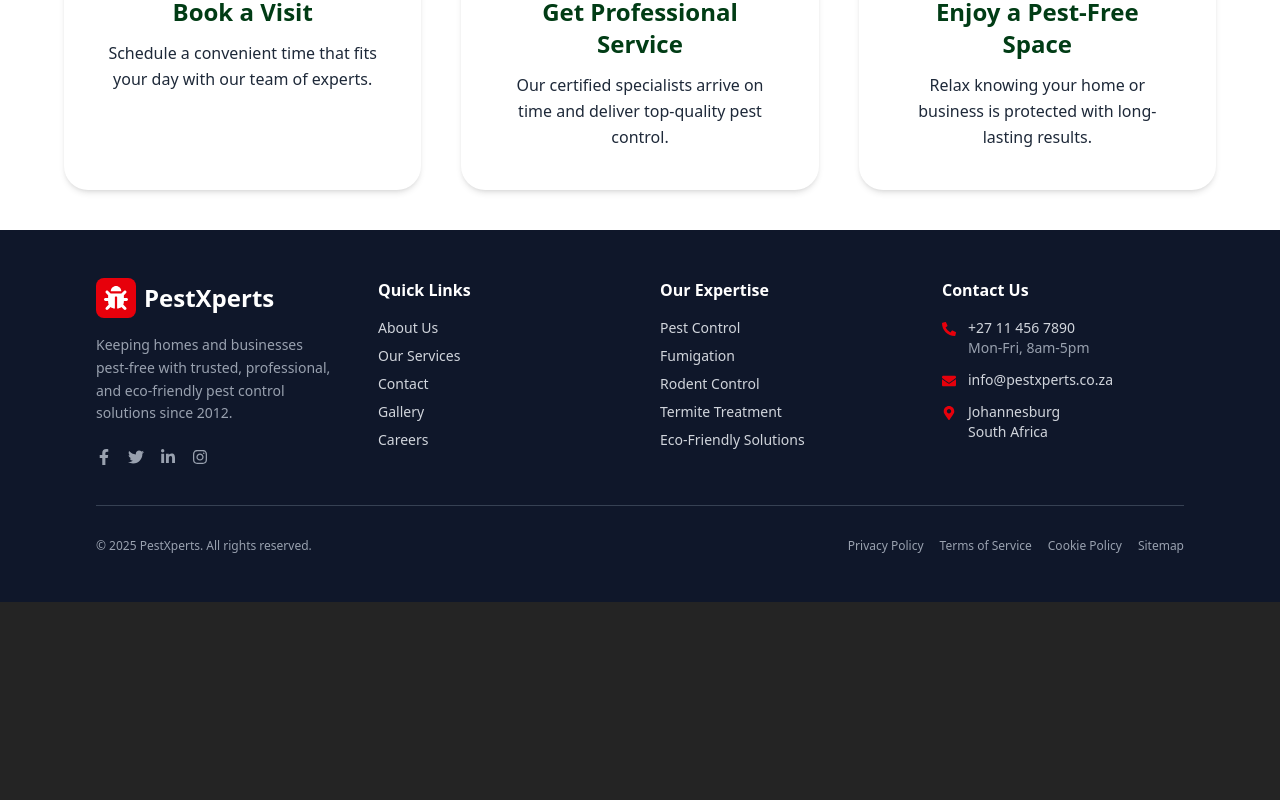
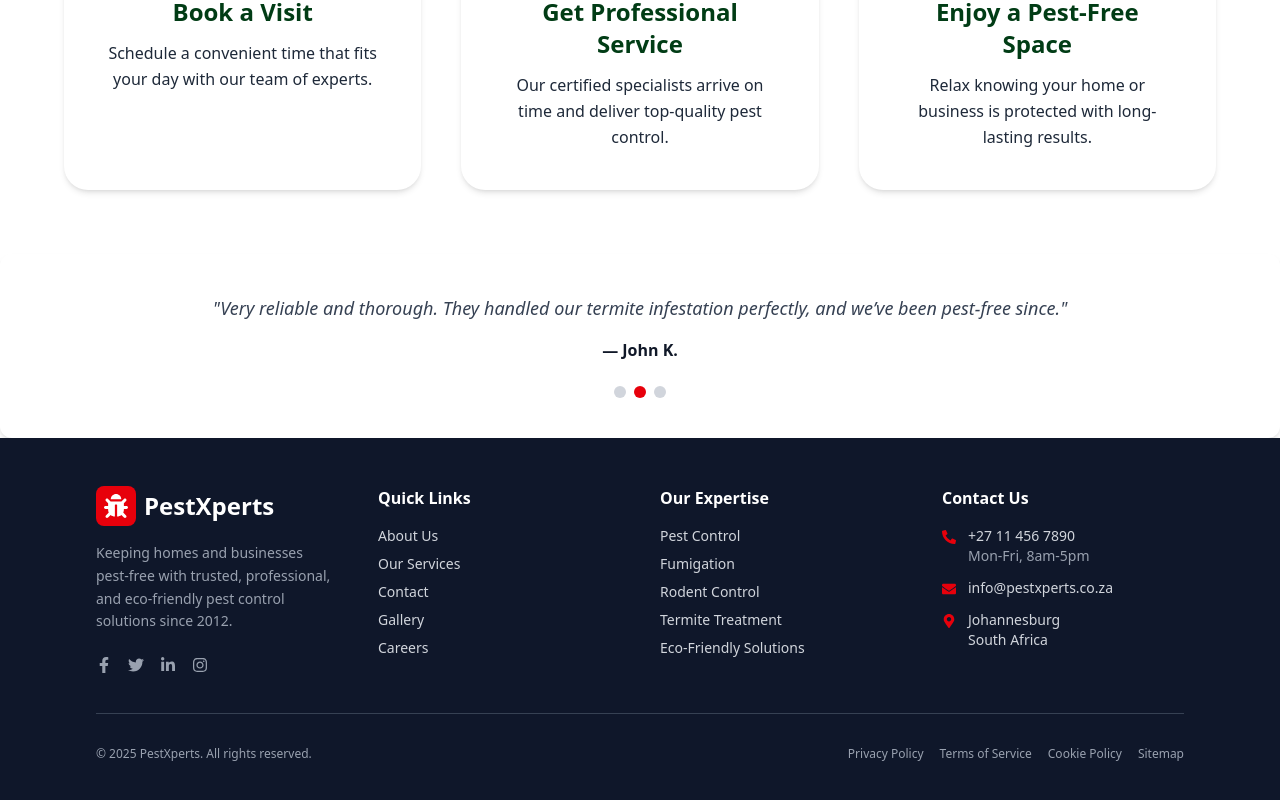
Before and after one commit to HlobisileLukhele/pestXperts, a React (Vite) app: page / in a window 1280 px wide. Shown: the part 1940-2740 px from the top of the page. Before the commit the page ends 2542 px from the top, so only its background shows below. Built offline with nearby package versions, Linux system fonts and the light colour scheme.

Commit message:
Add testimonials section with auto-sliding reviews to Home component

```diff
--- a/src/Pages/Home.jsx
+++ b/src/Pages/Home.jsx
@@ -1,16 +1,75 @@
-import CalltoAction from '../components/CalltoAction.jsx';
-import Hero from '../components/Hero.jsx';
-import ServicesCards from '../components/servicesCards.jsx';
-import StepsSection from '../components/StepSection.jsx';
+import { useState, useEffect } from "react";
+import { motion } from "framer-motion";
+
+import CalltoAction from "../components/CalltoAction.jsx";
+import Hero from "../components/Hero.jsx";
+import ServicesCards from "../components/servicesCards.jsx";
+import StepsSection from "../components/StepSection.jsx";
+
+const reviews = [
+  {
+    name: "Sibongile M.",
+    review:
+      "PestXperts eliminated our cockroach problem within a day. Excellent service and professional team.",
+  },
+  {
+    name: "John K.",
+    review:
+      "Very reliable and thorough. They handled our termite infestation perfectly, and we’ve been pest-free since.",
+  },
+  {
+    name: "Zanele D.",
+    review:
+      "The technicians were friendly and explained everything. I highly recommend PestXperts for any pest issue.",
+  },
+];
 
 function Home() {
+  const [currentReview, setCurrentReview] = useState(0);
+
+  // Auto-slide reviews every 4 seconds
+  useEffect(() => {
+    const interval = setInterval(() => {
+      setCurrentReview((prev) => (prev + 1) % reviews.length);
+    }, 4000);
+    return () => clearInterval(interval);
+  }, []);
+
   return (
     <div>
       <Hero />
       <ServicesCards />
       <CalltoAction />
       <StepsSection />
+
+      {/* Testimonials Section */}
+      <motion.div
+        className="max-w-full  mx-auto  rounded-xl shadow-lg p-10 text-center mt-16  rounded-xl shadow-md overflow-hidden hover:shadow-xl hover:border-red-400 transition-all duration-300"
+        initial={{ opacity: 0 }}
+        whileInView={{ opacity: 1 }}
+        transition={{ duration: 0.8 }}
+      >
+        <p className="text-gray-700 italic text-lg">
+          "{reviews[currentReview].review}"
+        </p>
+        <h4 className="mt-4 font-semibold text-gray-900">
+          — {reviews[currentReview].name}
+        </h4>
+
+        {/* Carousel Dots */}
+        <div className="flex justify-center gap-2 mt-6">
+          {reviews.map((_, index) => (
+            <div
+              key={index}
+              className={`w-3 h-3 rounded-full transition-all duration-300 ${
+                index === currentReview ? "bg-red-600" : "bg-gray-300"
+              }`}
+            ></div>
+          ))}
+        </div>
+      </motion.div>
     </div>
   );
 }
+
 export default Home;
```
